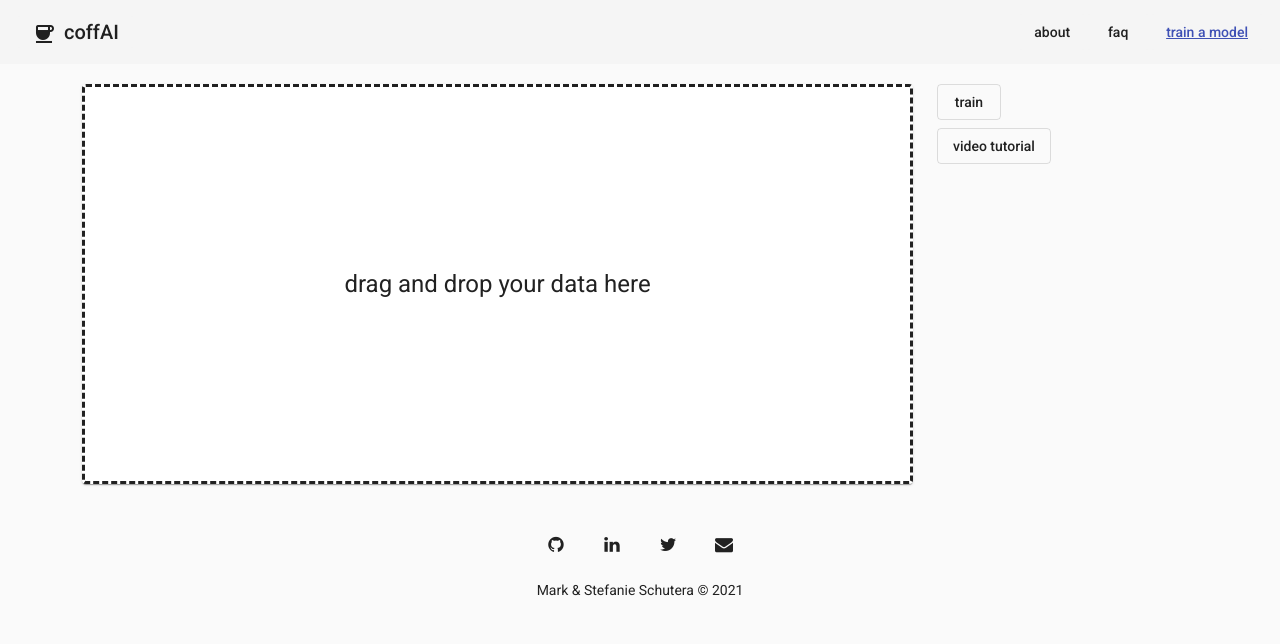
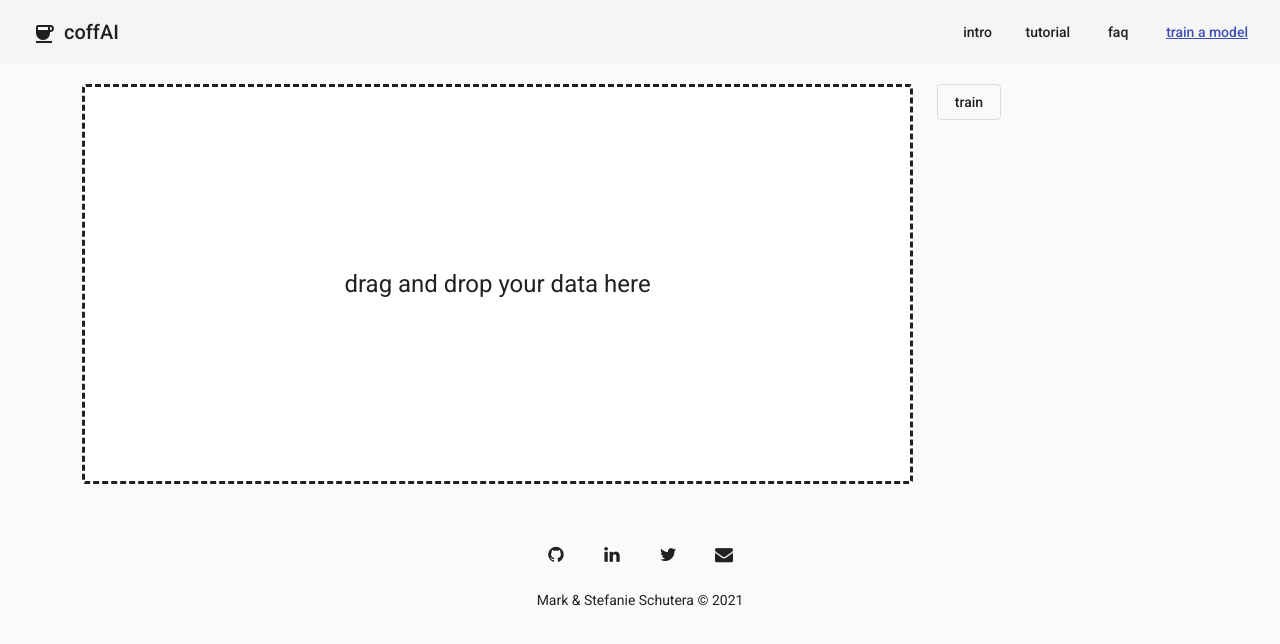
Before and after one commit to stefanieschutera/coffAI, an Angular app: page /train-a-model in a window 1280 px wide. Shown: the top 644 px of the page. Built offline with nearby package versions, Linux system fonts and the light colour scheme.

Commit message:
more low hanging fruits

```diff
--- a/src/app/app.component.html
+++ b/src/app/app.component.html
@@ -1,6 +1,6 @@
 <div class="container-fluid">
   <mat-toolbar color="light" class="py-1">
-    <a class="nav" mat-flat-button routerLink="/main" (click)="snav.close()" disableRipple>
+    <a class="nav" mat-flat-button routerLink="/intro" (click)="snav.close()" disableRipple>
       <h1><mat-icon class="me-2">coffee</mat-icon>coffAI</h1>
     </a>
     <span class="spacer"></span>
--- a/src/app/footer/footer.component.html
+++ b/src/app/footer/footer.component.html
@@ -1,4 +1,4 @@
-<div class="container">
+<div class="container mb-4">
   <!-- TODO Zweite Social Media Btn Group hinzufuegen -->
   <div class="wrapper">
     <a
--- a/src/app/model-training/model-training.component.html
+++ b/src/app/model-training/model-training.component.html
@@ -1,9 +1,6 @@
 <div class="container container-content">
   <div class="row">
     <div class="col-9"><app-upload></app-upload></div>
-    <div class="col-3">
-      <button mat-stroked-button class="mb-2">train</button> <br />
-      <button mat-stroked-button>video tutorial</button>
-    </div>
+    <div class="col-3"><button mat-stroked-button class="mb-2">train</button> <br /></div>
   </div>
 </div>
--- a/src/app/model-training/upload/upload.component.html
+++ b/src/app/model-training/upload/upload.component.html
@@ -1,4 +1,4 @@
-<mat-card>
+<mat-card class="mat-elevation-z0">
   <mat-card-content appUpload (onFileDropped)="uploadFile($event)">
     <h1>drag and drop your data here</h1>
   </mat-card-content>
--- a/src/app/nav/nav.component.html
+++ b/src/app/nav/nav.component.html
@@ -1,5 +1,6 @@
 <nav class="wrapper">
-  <a class="nav" mat-flat-button routerLink="/main" [routerLinkActive]="['active']" disableRipple>about</a>
+  <a class="nav" mat-flat-button routerLink="/intro" [routerLinkActive]="['active']" disableRipple>intro</a>
+  <a class="nav" mat-flat-button routerLink="/tutorial" [routerLinkActive]="['active']" disableRipple>tutorial</a>
   <a class="nav" mat-flat-button routerLink="/faq" [routerLinkActive]="['active']" disableRipple>faq</a>
   <app-footer class="mobile-only"></app-footer>
 </nav>
--- /dev/null
+++ b/src/app/tutorial/tutorial.component.ts
@@ -0,0 +1,15 @@
+import { Component, OnInit } from '@angular/core';
+
+@Component({
+  selector: 'app-tutorial',
+  templateUrl: './tutorial.component.html',
+  styleUrls: ['./tutorial.component.scss']
+})
+export class TutorialComponent implements OnInit {
+
+  constructor() { }
+
+  ngOnInit(): void {
+  }
+
+}
--- a/src/styles.scss
+++ b/src/styles.scss
@@ -32,10 +32,10 @@ $theming-material-components-theme: mat-light-theme(
 }
 
 // Typography
-h1,
-h2 {
-  // font-weight: bold;
-}
+// h1,
+// h2 {
+//   // font-weight: bold;
+// }
 
 .text {
   color: red;
@@ -65,3 +65,7 @@ a.link {
 .spacer {
   flex: 1 1 auto;
 }
+
+mat-card {
+  margin-bottom: 10px;
+}
```
Also changed, not shown: src/app/app.module.ts (+5 -2 lines), src/app/tutorial/tutorial.component.html (added), src/app/tutorial/tutorial.component.scss (added), 1 other file (tests, documents, lock files or other folders).
